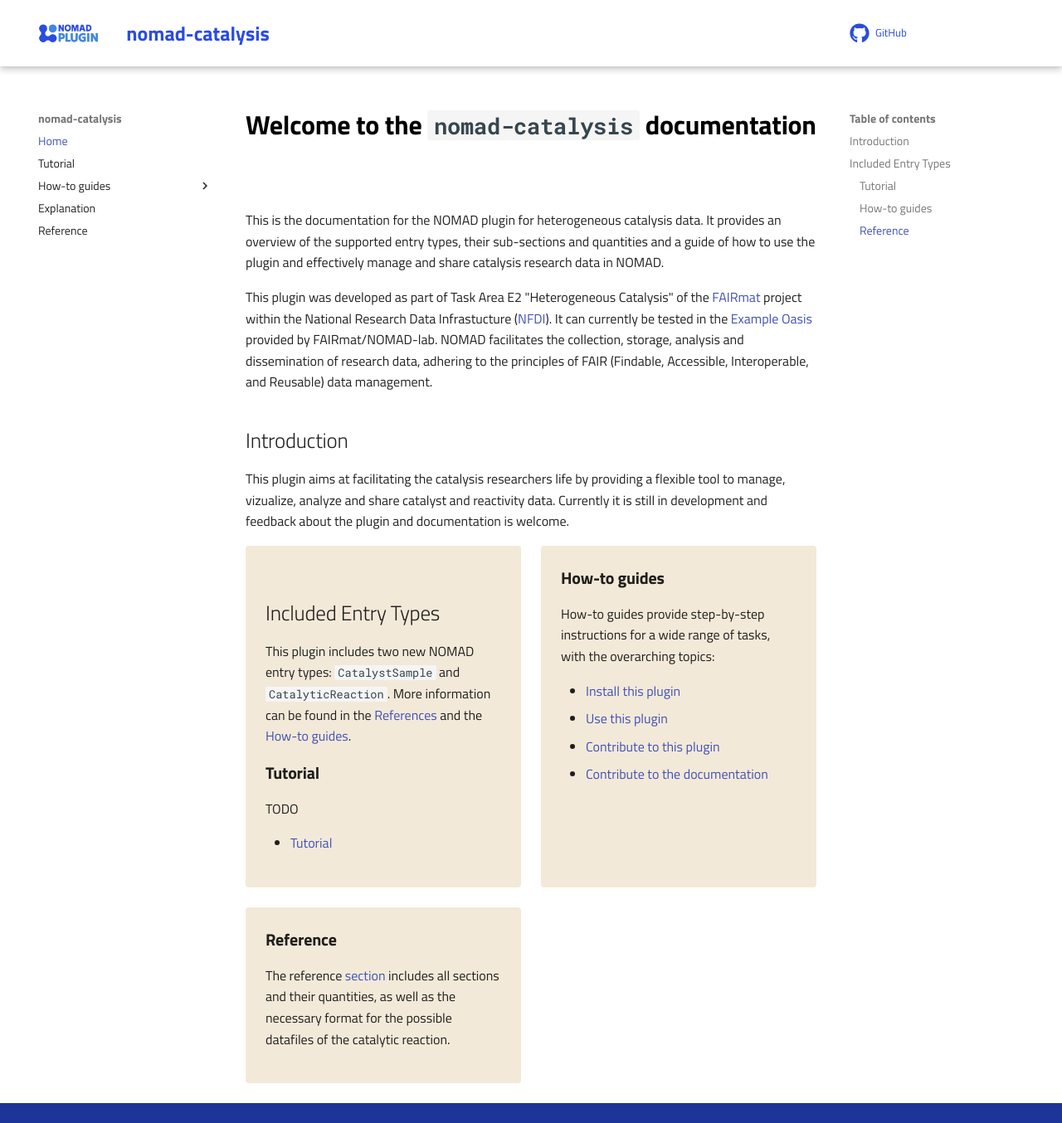
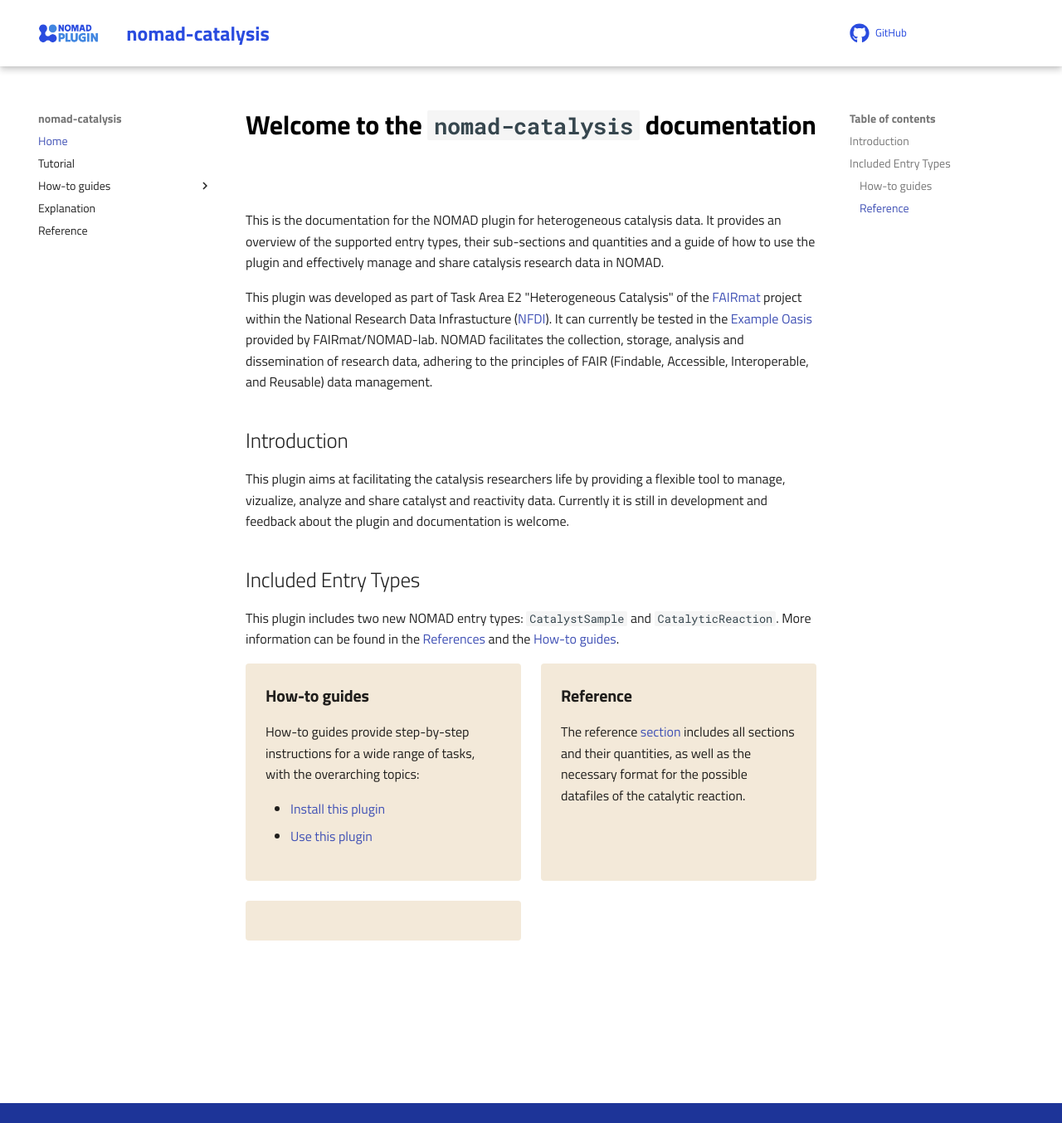
Before and after one commit to FAIRmat-NFDI/nomad-catalysis-plugin, an MkDocs documentation site: the page built from docs/index.md, in a window 1280 px wide and 1354 px high. Shown: the whole window at 83% size. Built offline with MkDocs 1.6.1 and Material for MkDocs 9.7.7, drawn with Linux system fonts in a browser that asks for light colours; comment, search, counter and statistics services are not loaded.

```diff
--- a/docs/index.md
+++ b/docs/index.md
@@ -20,19 +20,10 @@ This plugin aims at facilitating the catalysis researchers life by providing a f
 tool to manage, vizualize, analyze and share catalyst and reactivity data. Currently it is still in
 development and feedback about the plugin and documentation is welcome.
 
-<div markdown="block" class="home-grid">
-<div markdown="block">
-
 ## Included Entry Types
 This plugin includes two new NOMAD entry types: `CatalystSample` and `CatalyticReaction`. More information can be found in the [References](reference/references.md) and the [How-to guides](How_to/use_this_plugin.md).
 
-### Tutorial
-
-TODO
-
-- [Tutorial](tutorial/tutorial.md)
-
-</div>
+<div markdown="block" class="home-grid">
 <div markdown="block">
 
 ### How-to guides
@@ -41,8 +32,6 @@ How-to guides provide step-by-step instructions for a wide range of tasks, with
 
 - [Install this plugin](how_to/install_this_plugin.md)
 - [Use this plugin](how_to/use_this_plugin.md)
-- [Contribute to this plugin](how_to/contribute_to_this_plugin.md)
-- [Contribute to the documentation](how_to/contribute_to_the_documentation.md)
 
 </div>
 
@@ -55,4 +44,5 @@ The reference [section](reference/references.md) includes all sections and their
 as well as the necessary format for the possible datafiles of the catalytic reaction.
 
 </div>
+<div markdown="block">
 </div>
```
Also changed, not shown: docs/how_to/use_this_plugin.md (+5 -2 lines), docs/how_to/ScreenshotCreateBuiltInSchema.png, docs/how_to/ScreenshotReactionMeasurementEntry.png (added), docs/how_to/ScreenshotSampleEntry.png (added).
